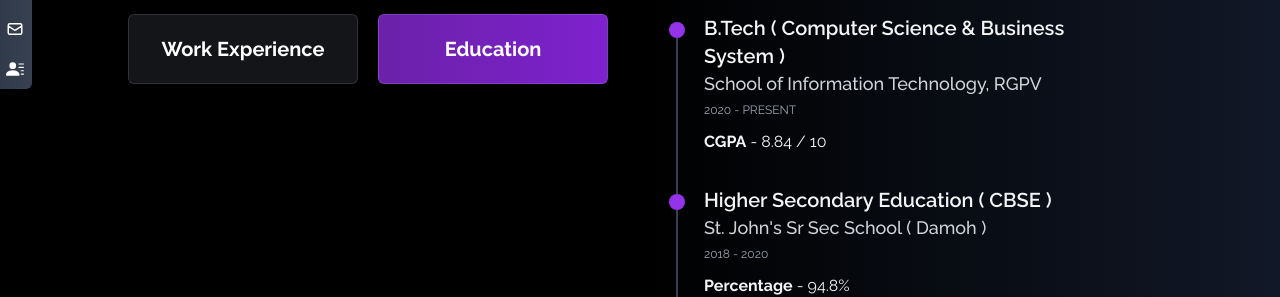
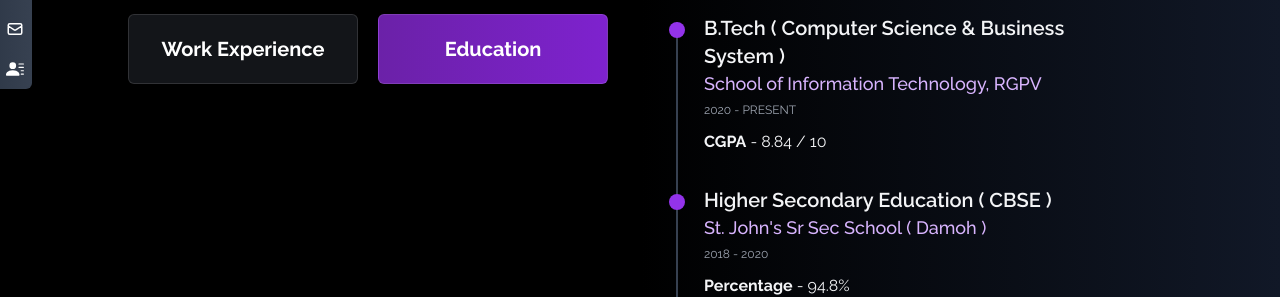
Before and after one commit to khushimarothi/Portfolio, a Next.js app: page / in a window 1280 px wide. Both pictures are taken after a click on the element "Education". Shown: the part 2450-2747 px from the top of the page. Built offline with nearby package versions, Linux system fonts and the light colour scheme.

Commit message:
initial level completed

```diff
--- a/src/app/components/Experience.tsx
+++ b/src/app/components/Experience.tsx
@@ -95,13 +95,13 @@ const Experience = () => {
 												<div className="col-span-12 space-y-12 relative px-4 sm:col-span-8 sm:space-y-8 before:absolute before:top-2 before:bottom-0 before:w-0.5 before:-left-3 before:bg-gray-700">
 													<div className="flex flex-col relative before:absolute before:top-2 before:w-4 before:h-4 before:rounded-full before:left-[-35px] before:z-[1] before:bg-purple-600">
 														<h3 className="lg:text-xl text-lg font-semibold tracki">B.Tech ( Computer Science & Business System ) </h3>
-														<h3 className="lg:text-lg text-base font-medium tracki pb-1 text-gray-300">School of Information Technology, RGPV </h3>
+														<h3 className="lg:text-lg text-base font-medium tracki pb-1 text-purple-300">School of Information Technology, RGPV </h3>
 														<time className="text-xs tracki uppercase text-gray-400">2020 - Present</time>
 														<p className="mt-3"><span className='font-bold text-base'>CGPA</span> - 8.84 / 10</p>
 													</div>
 													<div className="flex flex-col relative before:absolute before:top-2 before:w-4 before:h-4 before:rounded-full before:left-[-35px] before:z-[1] before:bg-purple-600">
 														<h3 className="lg:text-xl text-lg font-semibold tracki">Higher Secondary Education ( CBSE ) </h3>
-														<h3 className="lg:text-lg text-base font-medium tracki pb-1 text-gray-300">St. John's Sr Sec School ( Damoh ) </h3>
+														<h3 className="lg:text-lg text-base font-medium tracki pb-1 text-purple-300">St. John's Sr Sec School ( Damoh ) </h3>
 														<time className="text-xs tracki uppercase text-gray-400">2018 - 2020</time>
 														<p className="mt-3"><span className='font-bold text-base'>Percentage</span> - 94.8%</p>
 													</div>
--- a/src/app/components/Footer.tsx
+++ b/src/app/components/Footer.tsx
@@ -36,7 +36,7 @@ const Footer = () => {
             </div>
 
             <div className="py-2 px-8 flex flex-row justify-center items-center text-center bg-gradient-to-r from-gray-900 to-gray-950">
-            <h1 className="lg:text-sm text-xs text-gray-400"> All rights reserved. Designed & Developed by <span className='text-purple-300'>Khushi Marothi</span></h1>
+            <h1 className="lg:text-sm text-xs text-purple-300"> All rights reserved. Designed & Developed by <span className='text-purple-300'>Khushi Marothi</span></h1>
             </div>
         </>
     );
```
